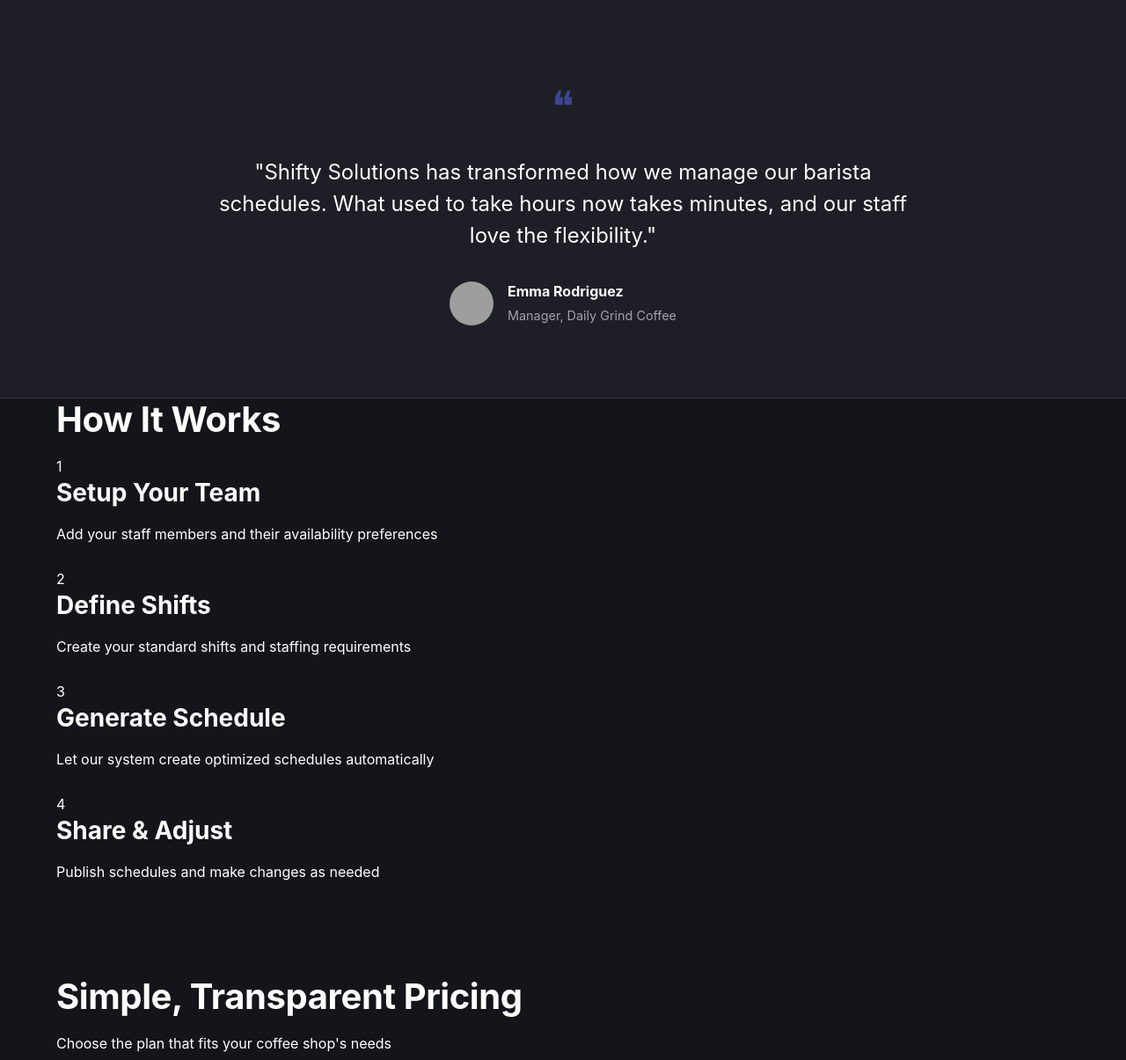
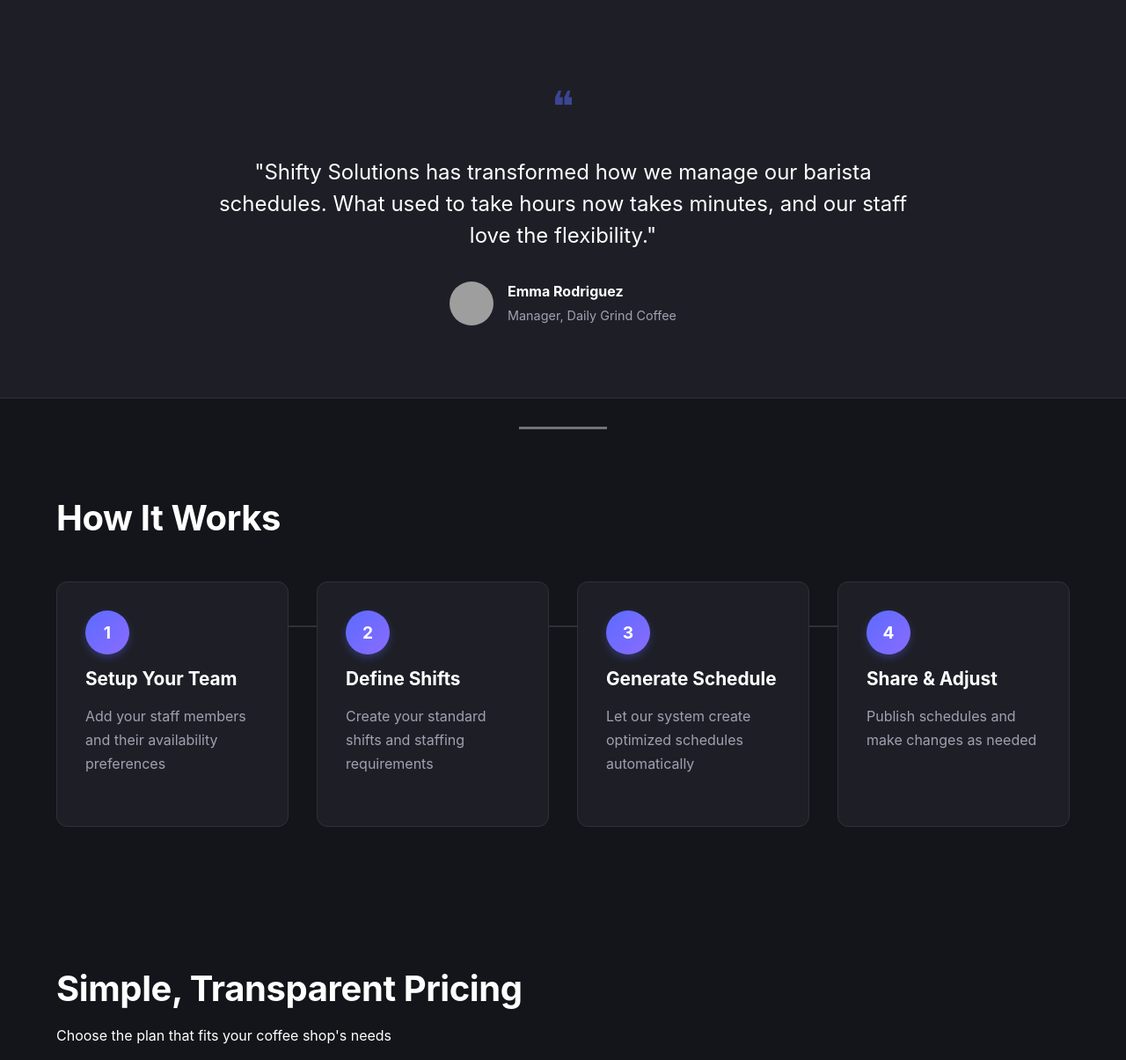
Before and after one commit to ItsM0rty/shifty, a Django app: page / in a window 1280 px wide. Shown: the part 2579-3784 px from the top of the page at 88% size. Run offline with Django 5.2, Linux system fonts and the light colour scheme; some libraries are stand-ins or nearby versions; grey boxes are pictures that could not be loaded.

Commit message:
updated how-it-works, optimized homepage

```diff
--- a/myapp/static/myapp/style.css
+++ b/myapp/static/myapp/style.css
@@ -40,6 +40,7 @@
 
   html {
     scroll-behavior: smooth;
+    scroll-padding-top: 80px;
   }
 
   body {
@@ -140,9 +141,13 @@
     padding: 0;
   }
 
-  .logo img {
-    height: 90px;
-  }
+.logo img {
+  height: 120px;
+  width: auto;
+  margin-top: -15px;
+  margin-bottom: -15px;
+}
+
 
   .navbar-menu ul {
     list-style: none;
@@ -819,7 +824,7 @@
   }
 
   .footer-brand img {
-    height: 32px;
+    height: 160px;
     margin-bottom: 1rem;
   }
 
@@ -1034,3 +1039,127 @@
       gap: 2rem;
     }
   }
+
+
+
+.how-it-works {
+  padding: 5rem 0; /* Increased vertical padding */
+  margin-top: 2rem; /* Extra space from previous section */
+  position: relative;
+}
+
+.how-it-works::before {
+  content: "";
+  position: absolute;
+  top: 0;
+  left: 50%;
+  transform: translateX(-50%);
+  width: 100px;
+  height: 3px;
+  background: white;
+  opacity: 0.4;
+}
+
+
+/* Step container layout */
+.steps-container {
+  display: grid;
+  grid-template-columns: repeat(auto-fit, minmax(250px, 1fr));
+  gap: 2rem;
+  margin-top: 3rem;
+}
+
+/* Individual step styling */
+.step {
+  background: var(--clr-surface);
+  border-radius: var(--radius-md);
+  padding: 2rem;
+  border: 1px solid var(--clr-border);
+  transition: var(--transition);
+  position: relative;
+  overflow: hidden;
+}
+
+.step:hover {
+  transform: translateY(-5px);
+  box-shadow: var(--shadow-sm);
+}
+
+/* Step number styling */
+.step-number {
+    /* Gradient from your blue (#5B6BFF) to purple (#8B6BFF) */
+    background: linear-gradient(135deg, #5B6BFF 0%, #8B6BFF 100%);
+    color: white !important; /* White text for contrast */
+    width: 50px;
+    height: 50px;
+    border-radius: 50%; /* Circular shape */
+    display: flex;
+    align-items: center;
+    justify-content: center;
+    font-weight: bold;
+    font-size: 1.2rem;
+    margin-bottom: 1rem;
+    box-shadow: 0 4px 8px rgba(91, 107, 255, 0.3); /* Subtle glow */
+}
+
+
+
+
+
+.step h3 {
+  position: relative;
+  z-index: 1;
+  margin-bottom: 1rem;
+  font-size: 1.3rem;
+}
+
+.step p {
+  position: relative;
+  z-index: 1;
+  color: var(--clr-text-secondary);
+}
+
+/* Optional: Add connecting lines between steps */
+@media (min-width: 768px) {
+  .steps-container {
+      position: relative;
+  }
+
+  .steps-container::before {
+      content: "";
+      position: absolute;
+      top: 50px;
+      left: 0;
+      right: 0;
+      height: 2px;
+      background: var(--clr-border);
+      z-index: 0;
+  }
+
+  .step {
+      z-index: 1;
+  }
+}
+
+
+@media (max-width: 768px) {
+  .how-it-works {
+      padding: 3rem 0;
+  }
+
+  .steps-container {
+      grid-template-columns: 1fr;
+      gap: 1.5rem;
+  }
+
+  .step {
+      padding: 1.5rem;
+  }
+}
+@media (max-width: 768px) {
+  .step-number {
+      width: 32px;
+      height: 32px;
+      font-size: 1rem;
+  }
+}
--- a/myapp/templates/myapp/base.html
+++ b/myapp/templates/myapp/base.html
@@ -18,6 +18,9 @@
   {% block extra_head %}{% endblock %}
 </head>
 <body>
+
+  <!-- venv\Scripts\activate
+   python manage.py runserver -->
 
   <!-- Background Wrapper -->
   <div class="site-wrapper">
--- a/myapp/templates/myapp/navbar.html
+++ b/myapp/templates/myapp/navbar.html
@@ -5,7 +5,7 @@
 
       <!-- Logo wrapper for visibility -->
       <div class="logo-wrapper">
-        <a href="/" class="logo">
+        <a href="#top" class="logo">
           <img src="{% static 'myapp/images/logo.png' %}" alt="Shifty Solutions" onerror="this.src='https://via.placeholder.com/150x40?text=Shifty+Solutions'">
         </a>
       </div>
@@ -15,9 +15,9 @@
       <div class="navbar-menu">
         <ul>
           <li><a href="/#features">Features</a></li>
+          <li><a href="/#how-it-works">How It Works</a></li>
           <li><a href="/#pricing">Pricing</a></li>
-          <li><a href="/#how-it-works">How It Works</a></li>
-          <li><a href="/about/">About Us</a></li>
+          <!-- <li><a href="/about/">About Us</a></li> -->
           <li><a href="/#contact">Contact</a></li>
           <li><a href="/login/" class="btn btn-primary nav-btn">Login</a></li>
         </ul>
```
Also changed, not shown: myapp/static/myapp/images/logo.png, myapp/static/myapp/images/logo1.png (deleted), myapp/static/myapp/images/logo__.png (added).
